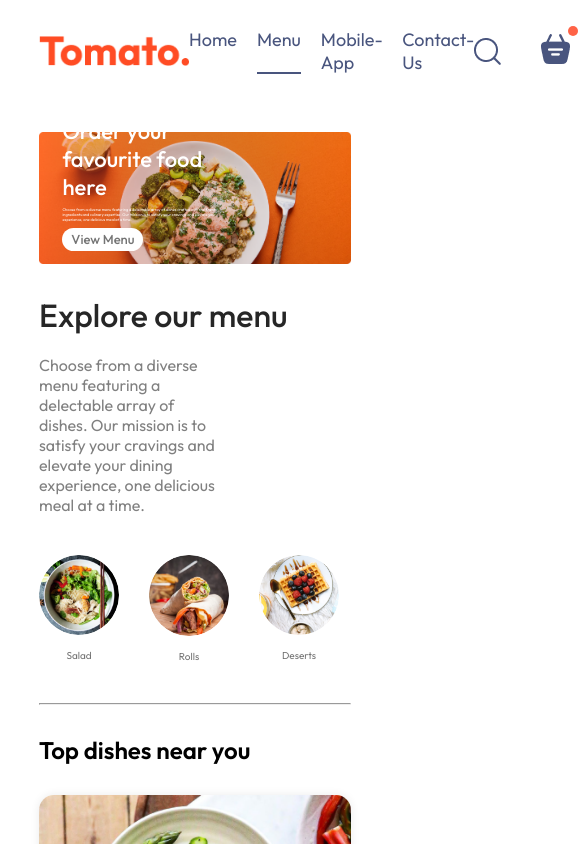
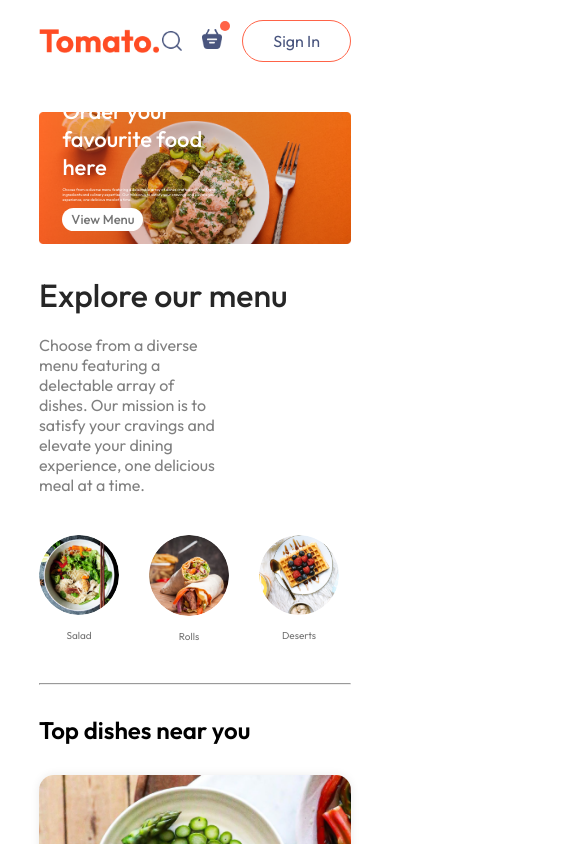
Before and after one commit to sohailmomin712/Food-Web, a React (Vite) app in the folder Food-Website/: page / in a window 390 px wide. Shown: the top 844 px of the page, 585 px wide, since content can reach past the window. Built offline with nearby package versions, Linux system fonts and the light colour scheme.

Commit message:
made navbar responsive

```diff
--- a/Food-Website/src/components/Navbar/Navbar.css
+++ b/Food-Website/src/components/Navbar/Navbar.css
@@ -47,10 +47,12 @@
 .navbar li {
   cursor: pointer;
 }
-.navbar-search-icon{
+
+.navbar-search-icon {
   position: relative;
 }
-.navbar-search-icon .dot{
+
+.navbar-search-icon .dot {
   position: absolute;
   min-width: 10px;
   min-height: 10px;
@@ -59,3 +61,58 @@
   top: -8px;
   right: -8px;
 }
+
+@media (max-width:1050px) {
+  .navbar .logo {
+    width: 140px;
+  }
+
+  .navbar-menu {
+    gap: 20px;
+    font-size: 17px;
+  }
+
+  .navbar-right {
+    gap: 30px;
+  }
+
+  .navbar-right img {
+    width: 22px;
+  }
+
+  .navbar-right :no-button {
+    padding: 8px 25px;
+  }
+}
+
+@media (max-width:900px) {
+  .navbar .logo {
+    width: 120px;
+  }
+
+  .navbar-menu {
+    gap: 15px;
+    font-size: 16px;
+  }
+
+  .navbar-right {
+    gap: 20px;
+  }
+
+  .navbar-right img {
+    width: 20px;
+  }
+
+  .navbar-right :no-button {
+    padding: 7px 20px;
+    font-size: 15px;
+  }
+}
+
+
+@media (max-width:750px) {
+  .navbar-menu {
+    display: none;
+  }
+
+}
```
Lines whose indentation alone changed are shown as unchanged.
